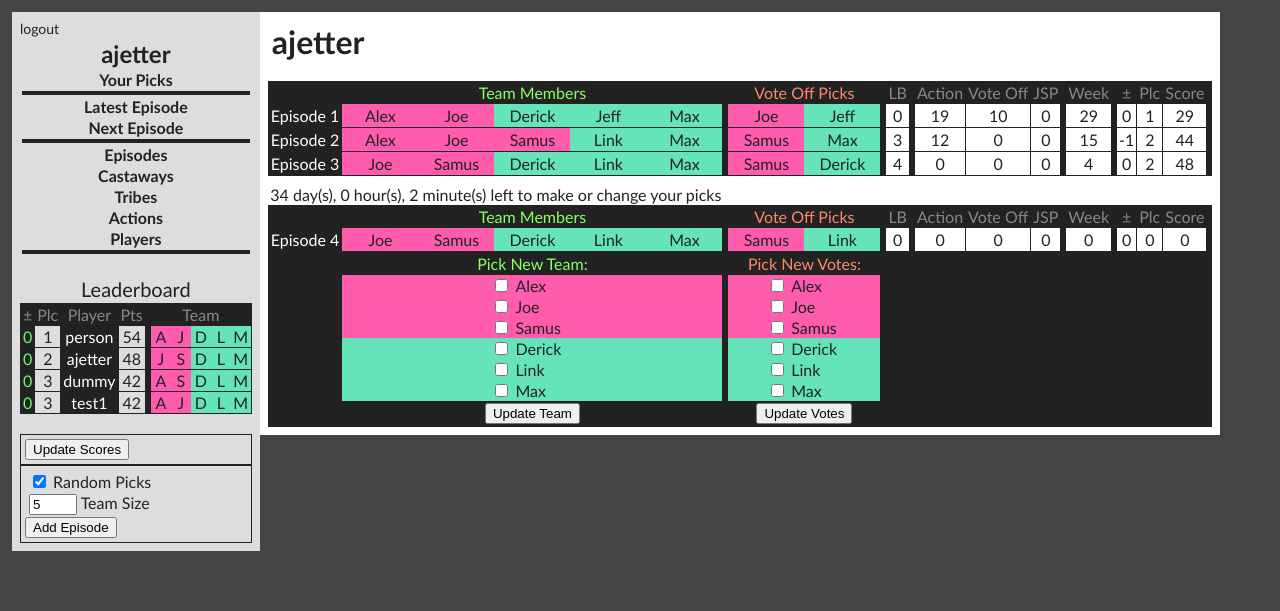
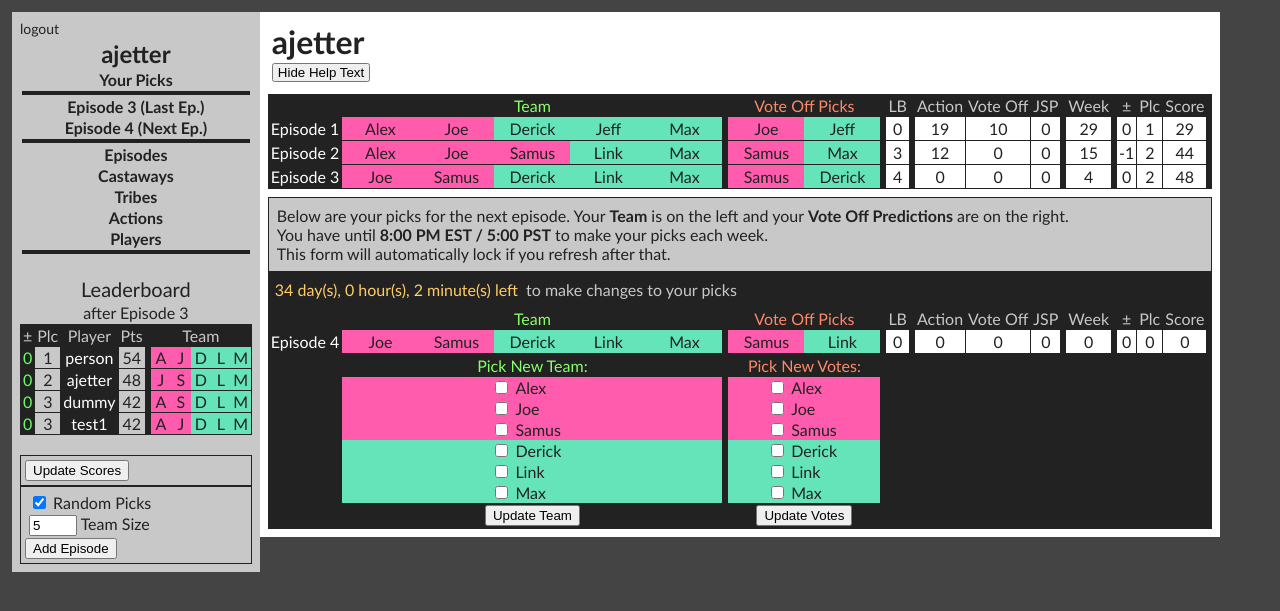
Before and after one commit to alexjetter/survivor, a Django app: page /season31/player/1/ in a window 1280 px wide. Shown: the top 611 px of the page. Run offline with Django 3.2, Linux system fonts and the light colour scheme; a user stored in the database is signed in; data comes from the database, SQL or seed files in the repository; both versions use the stored data as it was after the commit.

Commit message:
Show help text option added to players and short description added to weekly move form General formatting and color updates

```diff
--- a/season31/models.py
+++ b/season31/models.py
@@ -31,6 +31,7 @@ class Player(models.Model):
 	user = models.OneToOneField(User)
 	paid = models.BooleanField(default = False)
 	hidden = models.BooleanField(default = False)
+	show_help_text = models.BooleanField(default = True)
 	def __unicode__(self):
 		return self.user.username
 	def get_full_name(self):
--- a/season31/static/season31/style.css
+++ b/season31/static/season31/style.css
@@ -19,7 +19,7 @@ body {
 
 .menu {
 	min-width: 128;
-	background-color: #DDDDDD;
+	background-color: #c8c8c8;
 	padding: 8;
 }
 
@@ -51,7 +51,9 @@ form {margin-bottom: 0;}
 .quarterspacer {height: 0.25em;}
 
 .bgwhite {background-color: #FFFFFF;}
-.bggrey {background-color: #888888;}
+.bglightgrey {background-color: #c8c8c8;}
+.bggrey {background-color: #909090;}
+.bgdarkgrey {background-color: #595959;}
 .bgblack {background-color: #222222;}
 .bgtribeGreen {background-color: #64e4b8; color: #222222;}
 .bgtribeMagenta {background-color: #ff5cad; color: #222222;}
@@ -68,7 +70,9 @@ form {margin-bottom: 0;}
 .bgred5 {background-color: #ff6666; color: #222222;}
 
 .fgwhite {color: #FFFFFF;}
-.fggrey {color: #888888;}
+.fglightgrey {color: #c8c8c8;}
+.fggrey {color: #999999;}
+.fgdarkgrey {color: #595959;}
 .fgblack {color: #222222;}
 .fgtribeGreen {color: #46b58f;}
 .fgtribeMagenta {color: #e62e8a;}
@@ -92,21 +96,25 @@ form {margin-bottom: 0;}
 .padlr1 {padding-left: 1; padding-right: 1;}
 .padlr2 {padding-left: 2; padding-right: 2;}
 .padlr4 {padding-left: 4; padding-right: 4;}
+.padlr8 {padding-left: 8; padding-right: 8;}
 
 .padtb0 {padding-top: 0; padding-bottom: 0;}
 .padtb1 {padding-top: 1; padding-bottom: 1;}
 .padtb2 {padding-top: 2; padding-bottom: 2;}
 .padtb4 {padding-top: 4; padding-bottom: 4;}
+.padtb8 {padding-top: 8; padding-bottom: 8;}
 
 .pad0 {padding: 0;}
 .pad1 {padding: 1;}
 .pad2 {padding: 2;}
 .pad4 {padding: 4;}
+.pad8 {padding: 8;}
 
 .marg0 {margin: 0;}
 .marg1 {margin: 1;}
 .marg2 {margin: 2;}
 .marg4 {margin: 4;}
+.marg8 {margin: 8;}
 
 .textleft {text-align: left;}
 .textcenter {text-align: center;}
--- a/season31/templates/season31/actions.html
+++ b/season31/templates/season31/actions.html
@@ -60,9 +60,9 @@
 
 <table>
 	<tr>
-		<td class="columnheader fggrey">Action</td>
-		<td class="columnheader fggrey">Score</td>
-		<td class="columnheader fggrey">Icon</td>
+		<td class="columnheader fglightgrey">Action</td>
+		<td class="columnheader fglightgrey">Score</td>
+		<td class="columnheader fglightgrey">Icon</td>
 	</tr>
 	{% for action in actions %}
 	<tr>
--- a/season31/templates/season31/episode.html
+++ b/season31/templates/season31/episode.html
@@ -12,11 +12,11 @@
 
 <span class="title">"{{ episode.title }}"</span>
 {% if episode.get_prev_episode %}
-<span><a href="{% url 'season31:episode' episode.get_prev_episode.id %}" class="fggrey">{{ episode.get_prev_episode.short}}</a></span>
+<span><a href="{% url 'season31:episode' episode.get_prev_episode.id %}" class="fglightgrey">{{ episode.get_prev_episode.short}}</a></span>
 {% endif %}
 <span class="subtitle">{{ episode.short }}</span>
 {% if episode.get_next_episode %}
-<span><a href="{% url 'season31:episode' episode.get_next_episode.id %}" class="fggrey">{{ episode.get_next_episode.short }}</a></span>
+<span><a href="{% url 'season31:episode' episode.get_next_episode.id %}" class="fglightgrey">{{ episode.get_next_episode.short }}</a></span>
 {% endif %}
 <div class="subtitle">{{ episode.air_day}}, {{ episode.air_date}} ET</div>
 
@@ -77,7 +77,7 @@
 		<td class="textleft">
 			<form action="{% url 'season31:updateceactions' episode.id %}" method="post">
 				{% csrf_token %}
-				<div class="fggrey marg0 pad0">
+				<div class="fglightgrey marg0 pad0">
 					<input type="checkbox" name="delete" id="delete" />
 					<label for="delete">Delete:</label>
 				</div>
--- a/season31/templates/season31/episodes.html
+++ b/season31/templates/season31/episodes.html
@@ -16,9 +16,9 @@
 
 <table>
 	<tr>
-		<td class="columnheader fggrey">#</td>
-		<td class="columnheader fggrey">Name</td>
-		<td class="columnheader fggrey">Air Date</td>
+		<td class="columnheader fglightgrey">#</td>
+		<td class="columnheader fglightgrey">Name</td>
+		<td class="columnheader fglightgrey">Air Date</td>
 	</tr>
 	{% for episode in episodes %}
 	<tr>
--- a/season31/templates/season31/leaderboard.html
+++ b/season31/templates/season31/leaderboard.html
@@ -1,15 +1,19 @@
 <div class="pad0 marg0">
 	<div class="subtitle textcenter">Leaderboard</div>
+
+	{% if user.player and user.player.get_latest_episode %}
+	<div class="text14 textcenter">after {{user.player.get_latest_episode}}</div>
+	{% endif %}
 
 	<table>
 
 		<tr>
-			<td class="columnheader fggrey">±</td>
-			<td class="columnheader fggrey">Plc</td>
-			<td class="columnheader fggrey">Player</td>
-			<td class="columnheader fggrey">Pts</td>
+			<td class="columnheader fglightgrey">±</td>
+			<td class="columnheader fglightgrey">Plc</td>
+			<td class="columnheader fglightgrey">Player</td>
+			<td class="columnheader fglightgrey">Pts</td>
 			<td class="columnheader"></td>
-			<td class="columnheader fggrey">Team</td>
+			<td class="columnheader fglightgrey">Team</td>
 		</tr>
 		{% for playerepisode in user.player.get_leaderboard_player_episodes %}
 		<tr>
--- a/season31/templates/season31/menu.html
+++ b/season31/templates/season31/menu.html
@@ -13,11 +13,11 @@
 	{% if player.get_next_episode.check_lock %}
 	{% endif %}
 	<div class="quarterspacer bgblack"></div>
-	{% if user.player and user.player.get_latest_episode%}
-	<div class="textcenter textbold"><a href="{% url 'season31:episode' user.player.get_latest_episode.id %}" class="fgblack">Latest Episode</a></div>
+	{% if user.player and user.player.get_latest_episode %}
+	<div class="textcenter textbold"><a href="{% url 'season31:episode' user.player.get_latest_episode.id %}" class="fgblack">{{ user.player.get_latest_episode }} (Last Ep.)</a></div>
 	{% endif %}
-	{% if user.player and user.player.get_next_episode%}
-	<div class="textcenter textbold"><a href="{% url 'season31:episode' user.player.get_next_episode.id %}" class="fgblack">Next Episode</a></div>
+	{% if user.player and user.player.get_next_episode %}
+	<div class="textcenter textbold"><a href="{% url 'season31:episode' user.player.get_next_episode.id %}" class="fgblack">{{ user.player.get_next_episode }} (Next Ep.)</a></div>
 	{% endif %}
 	<div class="quarterspacer bgblack"></div>
 	<div class="textcenter textbold"><a href="{% url 'season31:episodes' %}" class="fgblack">Episodes</a></div>
--- a/season31/templates/season31/player.html
+++ b/season31/templates/season31/player.html
@@ -11,28 +11,35 @@
 <div class="content floatleft marg0">
 
 <div class="title">{{ player.user.username }}</div>
-<div class="subtitle">{{ player.user.get_full_name }}</div>
+{% if player == user.player%}
+<div>
+	<form action="{% url 'season31:togglehelptext' player.id %}" method="post">
+		{% csrf_token %}
+		<input class="padtb0 padlr4" type="submit" value="{% if player.show_help_text %}Hide Help Text{% else %}Show Help Text{% endif %}" />
+	</form>
+</div>
+{% endif %}
 
-<div class="spacer"></div>
+<div class="halfspacer"></div>
 
 <table class="noborder">
 	<tr>
 		<td class="columnheader"></td>
-		<td class="columnheader fggreen4">Team Members</td>
+		<td class="columnheader fggreen4">Team</td>
 		<td class="columnheader"></td>
 		<td class="columnheader fgred4">Vote Off Picks</td>
 		<td class="columnheader"></td>
-		<td class="columnheader fggrey">LB</td>
+		<td class="columnheader fglightgrey">LB</td>
 		<td class="columnheader"></td>
-		<td class="columnheader fggrey">Action</td>
-		<td class="columnheader fggrey">Vote Off</td>
-		<td class="columnheader fggrey">JSP</td>
+		<td class="columnheader fglightgrey">Action</td>
+		<td class="columnheader fglightgrey">Vote Off</td>
+		<td class="columnheader fglightgrey">JSP</td>
 		<td class="columnheader"></td>
-		<td class="columnheader fggrey">Week</td>
+		<td class="columnheader fglightgrey">Week</td>
 		<td class="columnheader"></td>
-		<td class="columnheader fggrey">±</td>
-		<td class="columnheader fggrey">Plc</td>
-		<td class="columnheader fggrey">Score</td>
+		<td class="columnheader fglightgrey">±</td>
+		<td class="columnheader fglightgrey">Plc</td>
+		<td class="columnheader fglightgrey">Score</td>
 		<td class="columnheader"></td>
 	</tr>
 	{% for playerepisode in player.playerepisode_set.all %}
@@ -40,32 +47,37 @@
 	<tr>
 		<td class="noborder padtb4" colspan=17></td>
 	</tr>
+	{% if player.show_help_text %}
 	<tr>
-		<td class="noborder textleft" colspan=17>{{ playerepisode.episode.time_to_lock }} left to make or change your picks</td>
+		<td class="bglightgrey fgblack textleft pad8" colspan=17>Below are your picks for the next episode.  Your<span class="textbold">Team</span>is on the left and your<span class="textbold">Vote Off Predictions</span>are on the right.<br>You have until<span class="textbold">8:00 PM EST / 5:00 PST</span>to make your picks each week.<br>This form will automatically lock if you refresh after that.</td>
+	</tr>
+	{% endif %}
+	<tr>
+		<td class="bgblack textleft padtb8" colspan=17><span class="fgred2">{{ playerepisode.episode.time_to_lock }} left</span><span class="fglightgrey">to make changes to your picks</span></td>
 	</tr>
 	<tr>
 		<td class="columnheader"></td>
-		<td class="columnheader fggreen4">Team Members</td>
+		<td class="columnheader fggreen4">Team</td>
 		<td class="columnheader"></td>
 		<td class="columnheader fgred4">Vote Off Picks</td>
 		<td class="columnheader"></td>
-		<td class="columnheader fggrey">LB</td>
+		<td class="columnheader fglightgrey">LB</td>
 		<td class="columnheader"></td>
-		<td class="columnheader fggrey">Action</td>
-		<td class="columnheader fggrey">Vote Off</td>
-		<td class="columnheader fggrey">JSP</td>
+		<td class="columnheader fglightgrey">Action</td>
+		<td class="columnheader fglightgrey">Vote Off</td>
+		<td class="columnheader fglightgrey">JSP</td>
 		<td class="columnheader"></td>
-		<td class="columnheader fggrey">Week</td>
+		<td class="columnheader fglightgrey">Week</td>
 		<td class="columnheader"></td>
-		<td class="columnheader fggrey">±</td>
-		<td class="columnheader fggrey">Plc</td>
-		<td class="columnheader fggrey">Score</td>
+		<td class="columnheader fglightgrey">±</td>
+		<td class="columnheader fglightgrey">Plc</td>
+		<td class="columnheader fglightgrey">Score</td>
 		<td class="columnheader"></td>
 	</tr>
 	{% endif %}
 	{% if playerepisode.episode.is_locked or player == user.player%}
 	<tr>
-		<td class="columnheader texttop"><a href="{% url 'season31:episode' playerepisode.episode.id %}" class="fgwhite">{{ playerepisode.episode }}</a></td>
+		<td class="columnheader"><a href="{% url 'season31:episode' playerepisode.episode.id %}" class="fgwhite">{{ playerepisode.episode }}</a></td>
 
 		<td class="pad0 marg0">
 			{% for pick in playerepisode.get_team_picks %}
@@ -103,7 +115,7 @@
 	</tr>
 	{% else %}
 	<tr>
-		<td class="columnheader texttop"><a href="{% url 'season31:episode' playerepisode.episode.id %}" class="fgwhite">{{ playerepisode.episode }}</a></td>
+		<td class="columnheader"><a href="{% url 'season31:episode' playerepisode.episode.id %}" class="fgwhite">{{ playerepisode.episode }}</a></td>
 		<td class="textleft" colspan=15>Picks will be revealed in {{ playerepisode.episode.time_to_lock }}</td>
 		<td class="columnheader"></td>
 	</tr>
--- a/season31/templates/season31/players.html
+++ b/season31/templates/season31/players.html
@@ -16,9 +16,9 @@
 
 <table>
 	<tr>
-		<td class="columnheader fggrey">Username</td>
-		<td class="columnheader fggrey">Full Name</td>
-		<td class="columnheader fggrey">Paid?</td>
+		<td class="columnheader fglightgrey">Username</td>
+		<td class="columnheader fglightgrey">Full Name</td>
+		<td class="columnheader fglightgrey">Paid?</td>
 	</tr>
 	{% for player in players %}
 	<tr>
--- a/season31/templates/season31/tribes.html
+++ b/season31/templates/season31/tribes.html
@@ -56,8 +56,8 @@
 
 <table>
 	<tr>
-		<td class="columnheader fggrey">Tribe</td>
-		<td class="columnheader fggrey">Color</td>
+		<td class="columnheader fglightgrey">Tribe</td>
+		<td class="columnheader fglightgrey">Color</td>
 	</tr>
 	{% for tribe in tribes %}
 	<tr>
--- a/season31/urls.py
+++ b/season31/urls.py
@@ -28,6 +28,7 @@ urlpatterns = [
 	url(r'^addaction/$', views.addaction, name='addaction'),
 	url(r'^deleteaction/$', views.deleteaction, name='deleteaction'),
 	url(r'^deleteepisode/(?P<e_id>[0-9]+)/$', views.deleteepisode, name='deleteepisode'),
+	url(r'^togglehelptext/(?P<p_id>[0-9]+)/$', views.togglehelptext, name='togglehelptext'),
 	url(r'^updateepisodetitle/(?P<e_id>[0-9]+)/$', views.updateepisodetitle, name='updateepisodetitle'),
 	url(r'^updateepisodedatetime/(?P<e_id>[0-9]+)/$', views.updateepisodedatetime, name='updateepisodedatetime'),
 	url(r'^updateepisodeteamsize/(?P<e_id>[0-9]+)/$', views.updateepisodeteamsize, name='updateepisodeteamsize'),
--- a/season31/views.py
+++ b/season31/views.py
@@ -291,6 +291,13 @@ def deleteepisode(request, e_id):
 		e.delete()
 	return HttpResponseRedirect('/season31/')
 
+def togglehelptext(request, p_id):
+	p = Player.objects.get(id = p_id)
+	if p:
+		p.show_help_text = not p.show_help_text
+		p.save()
+	return HttpResponseRedirect('/season31/player/%d' % int(p_id))
+
 def addcastaway(request):
 	name = request.POST['name']
 	fullname = request.POST['fullname']
```
Also changed, not shown: db.sqlite3, season31/migrations/0014_player_show_help_text.py (added).
